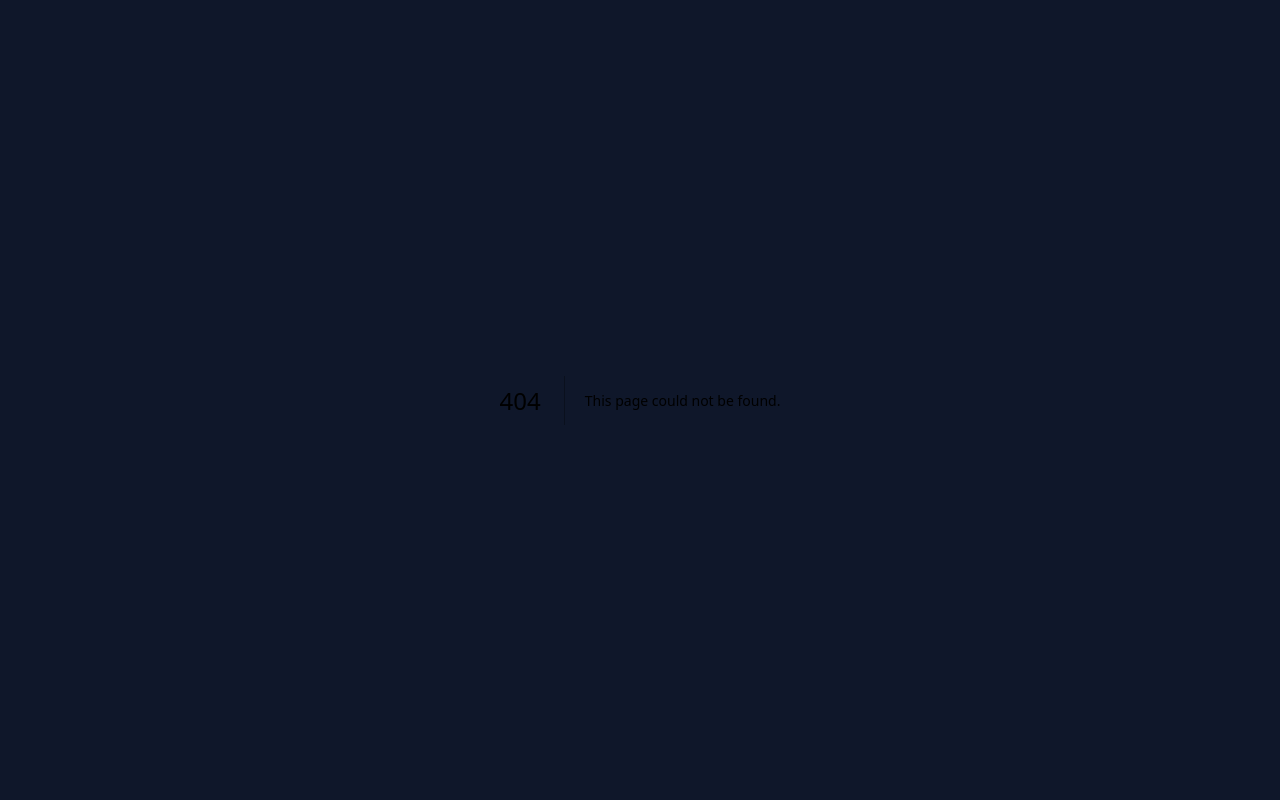
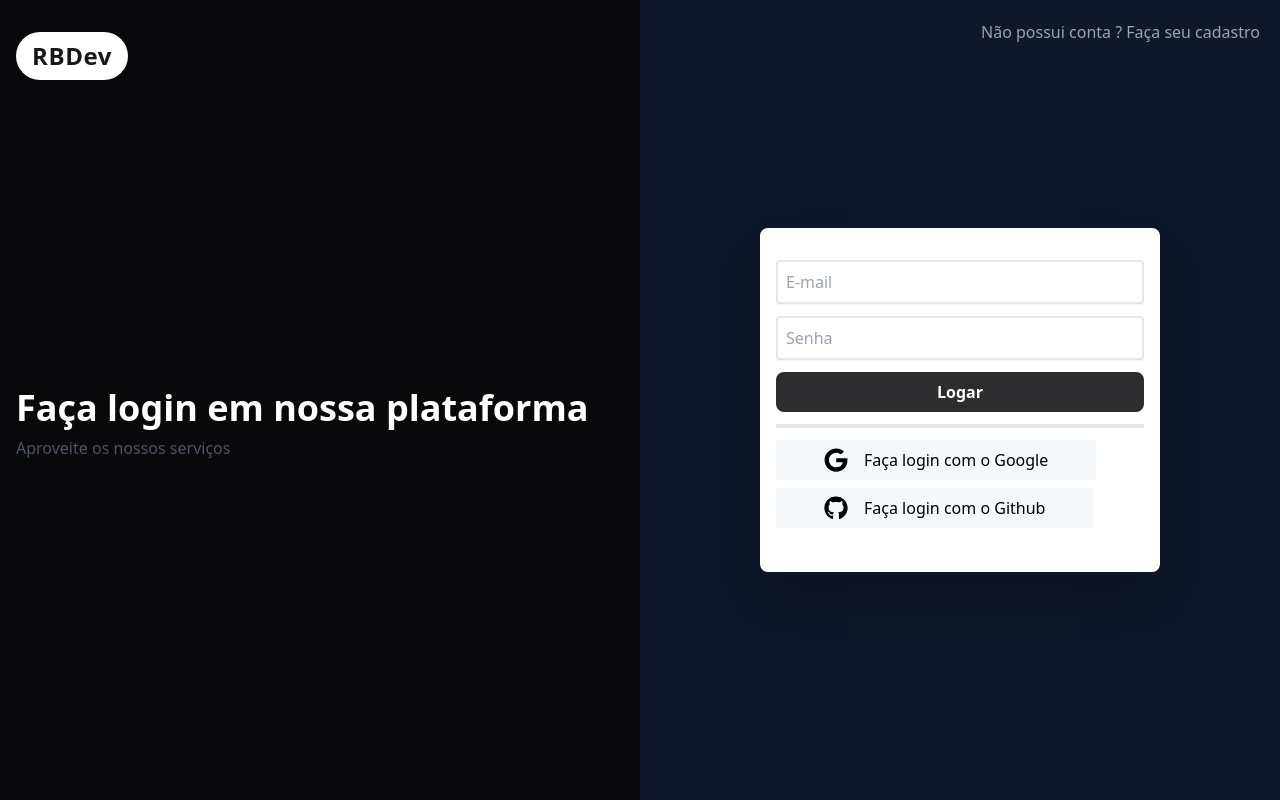
Before and after one commit to RelancioBorgesDev/UserAuth, a Next.js app: page /auth/sign-in in a window 1280 px wide. Before the commit this address had no page. Built offline with nearby package versions, Linux system fonts and the light colour scheme.

Commit message:
feat(auth): Adiciona pasta de autenticação e rotas de autenticação

```diff
--- a/src/app/(auth)/_sign-in/page.tsx
+++ b/src/app/auth/(auth)/sign-in/page.tsx
@@ -1,4 +1,3 @@
-
 import Link from "next/link";
 import React from "react";
 import LoginForm from "./components/login-form/login-form";
@@ -6,7 +5,7 @@ import Logo from "@/components/logo/logo";
 
 export default function SignIn() {
   return (
-    <>
+    <main className="w-full h-screen flex justify-between">
       <div className="w-1/2 px-4 py-8 bg-zinc-950 h-full flex flex-col ">
         <Logo variant={"white"} />
         <div className="h-screen text-white font-bold flex flex-col gap-2  justify-center">
@@ -18,13 +17,13 @@ export default function SignIn() {
       </div>
 
       <div className="w-1/2 flex items-center justify-center shadow-2xl relative">
-        <Link href={"/sign-up"} className="absolute top-5 right-5 ">
+        <Link href={"/auth/sign-up"} className="absolute top-5 right-5 ">
           <h3 className="text-gray-400 hover:underline">
             Não possui conta ? Faça seu cadastro
           </h3>
         </Link>
         <LoginForm />
       </div>
-    </>
+    </main>
   );
 }
--- a/src/app/(auth)/sign-up/page.tsx
+++ b/src/app/auth/(auth)/sign-up/page.tsx
@@ -9,7 +9,7 @@ import Separator from "@/components/separator/separator";
 export default function SignUp() {
   return (
     <main className="flex items-center justify-center h-screen relative">
-      <Link href={"/"} className="absolute top-5 left-5 ">
+      <Link href={"/auth/sign-in"} className="absolute top-5 left-5 ">
         <h3 className="text-gray-400 hover:underline">
           Já possui conta ? Faça seu login
         </h3>
--- a/src/app/page.tsx
+++ b/src/app/page.tsx
@@ -1,9 +1,5 @@
-import SignIn from "./(auth)/_sign-in/page";
+import SignIn from "./auth/(auth)/sign-in/page";
 
 export default function Home() {
-  return (
-    <main className="w-full h-screen flex justify-between">
-      <SignIn />
-    </main>
-  );
+  return <main className="w-full h-screen flex justify-between"></main>;
 }
--- a/tsconfig.json
+++ b/tsconfig.json
@@ -26,7 +26,7 @@
     "**/*.ts",
     "**/*.tsx",
     ".next/types/**/*.ts",
-    "src/app/(auth)/sign-up/_components/social-login-option"
+    "src/app/auth/(auth)/sign-up/_components/social-login-option"
   ],
   "exclude": ["node_modules"]
 }
```
Also changed, not shown: src/app/auth/(auth)/sign-in/components/login-form/login-form.tsx (renamed from src/app/(auth)/_sign-in/components/login-form/login-form.tsx), src/app/auth/(auth)/sign-up/_components/form/form.tsx (renamed from src/app/(auth)/sign-up/_components/form/form.tsx), src/app/auth/(auth)/sign-up/_components/input-wrapper/input-wrapper.tsx (renamed from src/app/(auth)/sign-up/_components/input-wrapper/input-wrapper.tsx).
